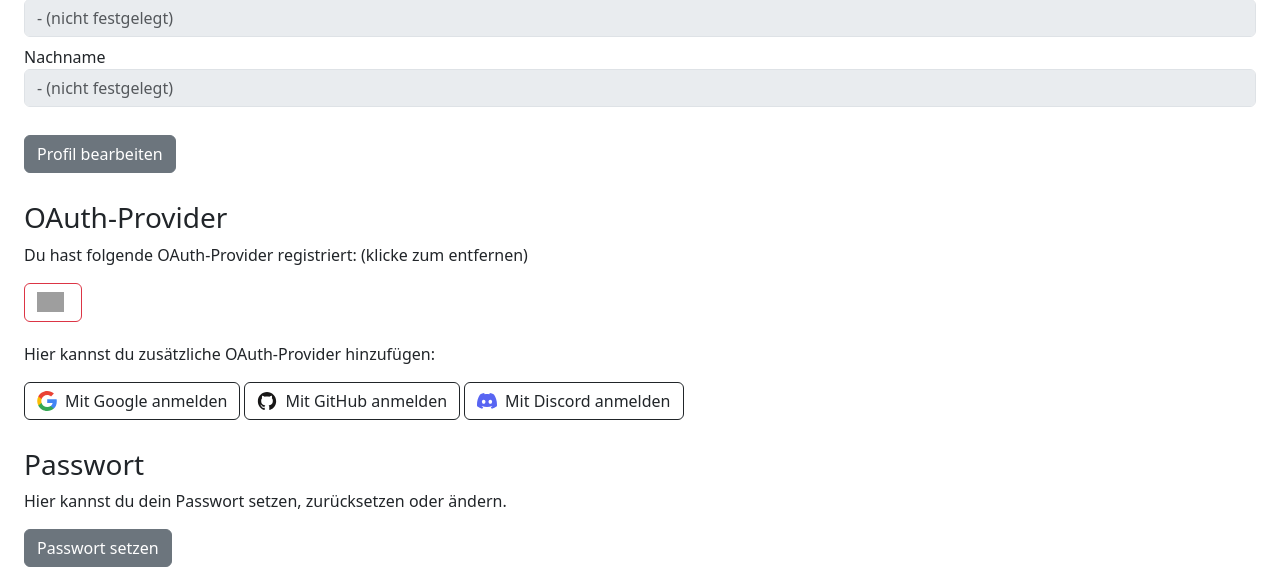
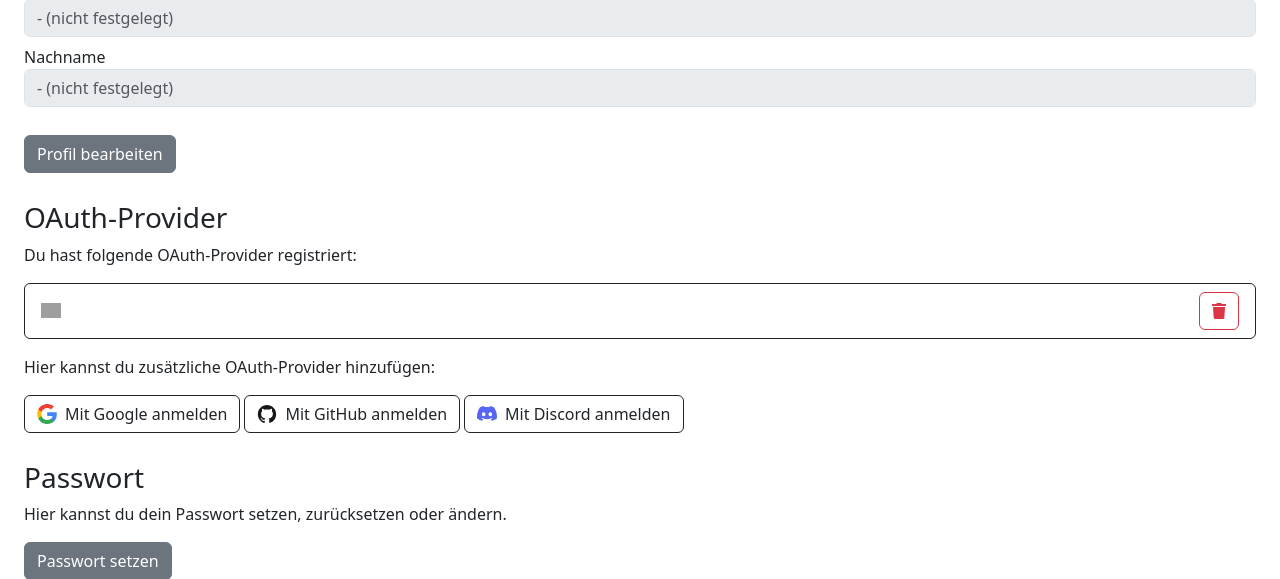
Before and after one commit to rafaelurben/django-account, a Django app: template account/templates/account/home.html in a window 1280 px wide. Shown: the part 469-1048 px from the top of the page. Run offline with Django 3.2, Linux system fonts and the light colour scheme; the template is opened without the code that fills it: most values are stand-ins (such as "Sample title", 1, 10 or a date in 2020); some libraries are stand-ins or nearby versions; grey boxes are pictures that could not be loaded.

Commit message:
Updated OAuth connections display & removed Discord discriminator for new connections

```diff
--- a/account/templates/account/home.html
+++ b/account/templates/account/home.html
@@ -55,7 +55,7 @@
     <h3>OAuth-Provider</h3>
 
     <p>
-        Du hast folgende OAuth-Provider registriert: (klicke zum entfernen)
+        Du hast folgende OAuth-Provider registriert:
     </p>
 
     {% include "account/snippets/social_manage.html" with next=accounthome %}
--- a/account/templates/account/snippets/social_manage.html
+++ b/account/templates/account/snippets/social_manage.html
@@ -2,21 +2,27 @@
 
 <div id="oauth-current">
     {% if backends.associated %}
-        <p>
+        <ul class="list-group my-3">
             {% for account in backends.associated %}
                 {% with "account/logo_"|add:account.provider|add:".svg" as providerimage %}
-                    <div class="d-inline-block mb-1">
-                        <form method="post" action="{% url 'social-auth:disconnect_individual' account.provider account.id %}?next={{ next }}">
-                            {% csrf_token %}
-                            <button class="btn btn-outline-danger" href="" role="button" type="submit">
-                                <img height="20px" style="margin-bottom:3px; margin-right:5px" src="{% static providerimage %}" />
-                                {% firstof account.extra_data.display_name account.uid %}
-                            </button>
-                        </form>
-                    </div>
+                    <li class="list-group-item border-dark">
+                        <div class="d-flex align-items-center gap-3">
+                            <img width="20px" src="{% static providerimage %}" alt="{{ account.provider }} icon"
+                                 title="{{ account.provider }}"/>
+                            <span>{% firstof account.extra_data.display_name account.uid %}</span>
+                            <form method="post" class="ms-auto"
+                                  action="{% url 'social-auth:disconnect_individual' account.provider account.id %}?next={% url 'account:home' %}">
+                                {% csrf_token %}
+                                <button class="btn btn-outline-danger" role="button" type="submit"
+                                        title="Anmeldemethode entfernen">
+                                    <i class="fas fa-trash"></i>
+                                </button>
+                            </form>
+                        </div>
+                    </li>
                 {% endwith %}
             {% endfor %}
-        </p>
+        </ul>
     {% else %}
         <p>
             <i>Du hast deinem Account noch keine OAuth-Provider hinzugefügt.</i>
```
Also changed, not shown: account/backends.py (+10 -1 lines).
